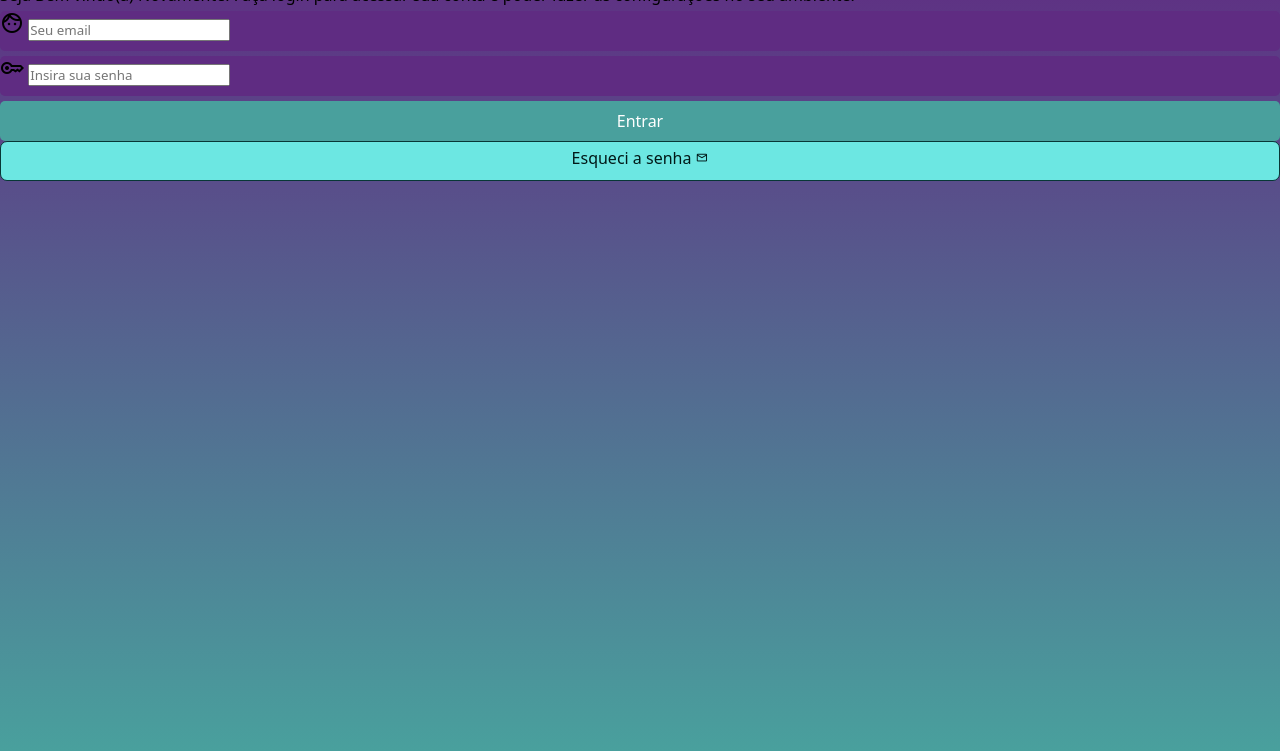
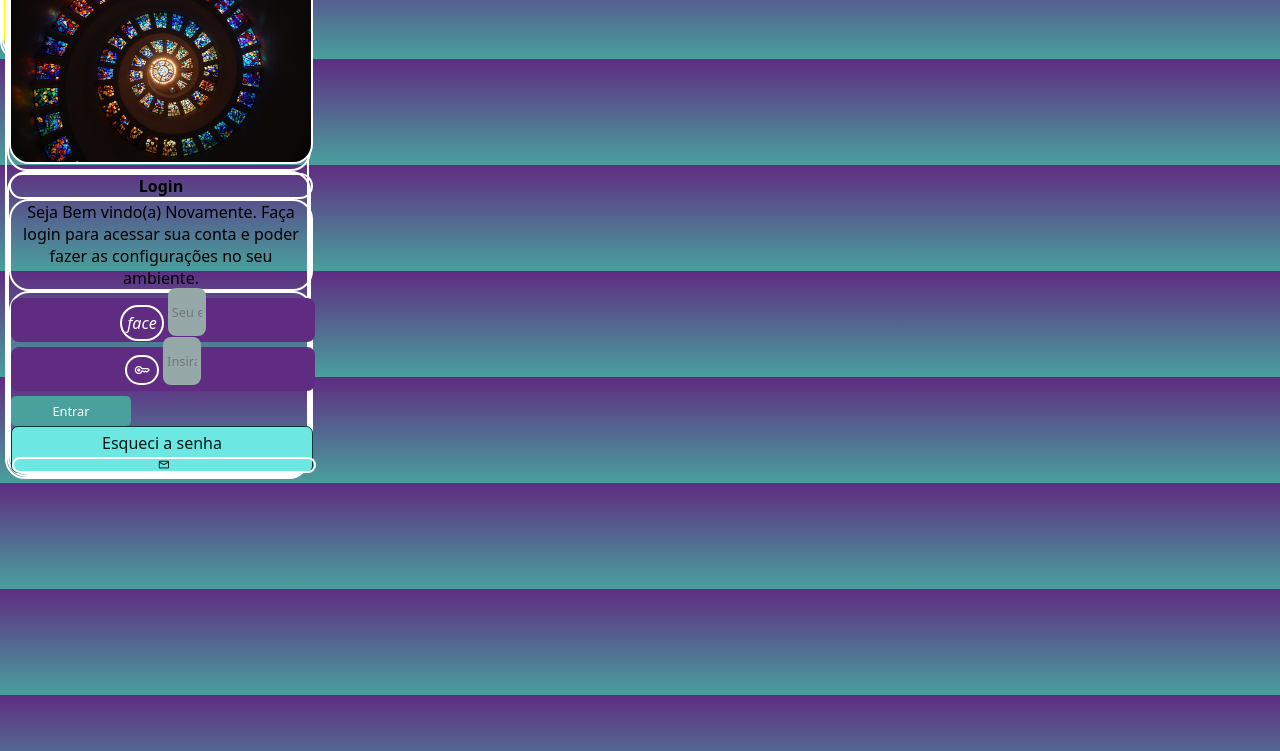
Before and after one commit to HugoGonzales1278/projeto-login, a plain HTML site: page index.html in a window 1280 px wide. Shown: the part 49-800 px from the top of the page. Drawn offline with nearby package versions, Linux system fonts and the light colour scheme.

Commit message:
cheio de bugs

```diff
--- a/estilos/media-query.css
+++ b/estilos/media-query.css
@@ -13,12 +13,14 @@
  */
 
  @media screen and (min-width: 768px) and (max-width:992px)
+ /*CONFIGURAÇÃO PARA TABLET*/
  {
     body{
         background-image: linear-gradient(to top, #49a09d, #5f2c82);
     }
     section#login {
         width: 80vw;
+        height: 280px;
     }
     section#login > div#imagem{
         float: left;
@@ -30,22 +32,25 @@
         width: 70%;
     }
  }
- @media screen and (min-width:992px) {
+ @media screen and (min-width:992px)/*CONFIGURAÇÃO PARA DESKTOP*/ {
     body{
         background-image: linear-gradient(to top, #49a09d, #5f2c82);
     }
     section#login{
-        width: 950px;
+        width: 950vw;
+        height: 350px;
     }
 
     section#login > div#imagem {
+        display: block;
         float: right;
         width: 50%;
         height: 100%;
     }
     section#login > div#formulario {
+        display: block;
         float: left;
-        width: 50%;
+        width: 25%;
         height: 50%;
     }
     div#formulario > h1 {
@@ -53,5 +58,6 @@
     }
     div#formulario > p {
         font-size: 1.2em;
+        margin: 20px 0px;
     }
  }
--- a/estilos/style.css
+++ b/estilos/style.css
@@ -1,57 +1,86 @@
 @charset "UTF-8";
 
+/*Todas as mídias
+
+ Typical Device Breakpoints
+ Pequenas Telas-- até 600 aprox
+ celular: 600px até 768px de largura ou +
+ tablet:769px até 992px
+ pc:992px até 1200px
+
+ Grandes Telas--:Acima de 1200px
+ TVs:
+ */
 /*
 Paleta de cores:
 Verde: #49a09d
 Lilás: #5f2c82
 */
+
 * {
     font-family: system-ui, -apple-system, BlinkMacSystemFont, 'Segoe UI', Roboto, Oxygen, Ubuntu, Cantarell, 'Open Sans', 'Helvetica Neue', sans-serif;
+    text-align: center;
+    font-size: 1em;
+    content: counter(name);
     padding: 0px;
+    border: 0px;
     margin: 0px;
-    box-sizing: border-box;
-}
+    border: 2px solid white;
+    height: auto;
+    border-radius: 20px;
+    content: icon;
+    width: 300px;
+
+
     body, html {
         background-color: #5f2c82;
-    height: 100vh;
-    width: 100vw;
+        background-position: center center;
+
     }
     main {
         position: relative;
-    height: 100vh;
-    width: 100vw;
+
     }
-section#login {
-    position: absolute;
-    top: 50%;
-    left: 50%;
-    transform: translate(-50%, -50%);
+    main#box-1{
+        width: 300px;
+        height: 100px;
+        border: 1px solid yellow;
+    }
+    section#login {/*tela-celphone*/
+        position: relative;
+        top: 50px;
+        left: 50px;
         overflow: hidden;
 
         background-color: white;
         width: 250px;
         height: 515px;
         border-radius: 20px;
-    box-shadow: 0px 0px 10px #00000073;
+        box-shadow: 0px 0px 10px #00000048;
 
+
+
+        transform: translate(-50%, -50%);
         transition: width .3s, height .3s;
         transition-timing-function: ease;
     }
-section#login>div#imagem{
+    section#login > div#imagem{
         display: block;
-    background: #5f2c82 url(../imagens/pexels-pixabay-161154.jpg) no-repeat;
+        background: #5f2c82 url(../imagens/papel-de-parede.png) no-repeat;
         background-position: left bottom;
         background-size: cover;
-    height: 200px;
+        width: 30px;
+        height: 100px;
     }
 
     section#login > div#formulario {
         display: block;
         padding: 10px;
+        width: 100%;
     }
     div#formulario > h1 {
         text-align: center;
-    margin-bottom: 10px;
+        margin-bottom: 5px;
     }
     div#formulario > p {
         font-size: 0.8em;
@@ -59,10 +88,11 @@ div#formulario > p {
 
     form > div.campo{
         background-color: #5f2c82;
+        border: 2px solid #5f2c82;
         display: block;
         width: 100%;
         height: 40px;
-    border-radius: 5px;
+        border-radius: 8px;
         margin: 5px 0px;
     }
 
@@ -70,11 +100,35 @@ div.campo > label{
         display: none;
     }
 
+    div.campo > i {
+        color: white;
+    /* background-color: black;*/
+        font-size: 1em;
+        width: 20px;
+        padding: 5px;
+    }
+
+    div.campo > input {
+        background-color: #96a9a8;
+        font-size: 0.8em;
+        width: 30px;
+        height: 100%;
+        border: 0px;
+        border-radius: 8px;
+        padding: 4px;
+        transform: translateY(-12px);
+    }
+
+    div.campo > input:focus-within {
+        background-color: white;
+        border: none;
+    }
+
     form > input[type=submit]{
         display: block;
-    font-size: 1em;
-    width: 100%;
-    height: 40px;
+        font-size: 0.8em;
+        width: 40%;
+        height: 30px;
         background-color: #49a09d;
         color: white;
         border: none;
@@ -104,6 +158,7 @@ form > a.botao:hover{
         background-color: #f1f4f4;
     }
 
-form > a.botao > span{
+    form > a.botao > i{
         font-size: 0.8em;
     }
+}
--- a/index.html
+++ b/index.html
@@ -4,8 +4,7 @@
     <meta charset="UTF-8">
     <meta name="viewport" content="width=device-width, initial-scale=1.0">
     <title>Login</title>
-    <link rel="stylesheet" href="https://fonts.googleapis.com/css2?family=Material+Symbols+Outlined:opsz,wght,FILL,GRAD@20..48,100..700,0..1,-50..200&icon_names=face" />
-    <link href="https://fonts.googleapis.com/css2?family=Material+Symbols+Outlined" rel="stylesheet" />
+    <link href="https://fonts.googleapis.com/icon?family+Material+Icons"rel="stylesheet" >
     <link rel="stylesheet" href="https://fonts.googleapis.com/css2?family=Material+Symbols+Outlined:opsz,wght,FILL,GRAD@20..48,100..700,0..1,-50..200&icon_names=mail" />
     <link rel="stylesheet" href="https://fonts.googleapis.com/css2?family=Material+Symbols+Outlined:opsz,wght,FILL,GRAD@24,400,0,0&icon_names=key" />
     <link rel="stylesheet" href="estilos/style.css">
@@ -13,35 +12,30 @@
 
 </head>
 <body>
-    <main>
+    <main id="box-1">
         <section id="Login">
             <div id="Imagem">
                 <!--Aqui vai as imagens nas css-->
+                <img src="../projeto-login/imagens/papel-de-parede.png" alt="">
             </div>
             <div id="Formulário">
                 <h1>Login</h1>
                 <p>Seja Bem vindo(a) Novamente. Faça login para acessar sua conta e poder fazer as configurações no seu ambiente.</p>
                 <form action="login.php" method="post" autocomplete="on">
                     <div class="campo">
-                        <span class="material-symbols-outlined">
-                            face
-                            </span>
-
+                        <i class="material-icons">face</i>
                         <input type="email" name="login" id="ilogin" placeholder="Seu email" autocomplete="email" required maxlength="30">
                         <label for="ilogin">Login</label>
 
                     </div>
                     <div class="campo">
-                        <span class="material-symbols-outlined">
-                            key
-                        </span>
+                        <i class="material-symbols-outlined">key</i>
                          <input type="password" name="senha" id="isenha" placeholder="Insira sua senha" autocomplete="current-password" required minlength="8" maxlength="20">
                         <label for="isenha">Senha</label>
-
                     </div>
                     <input type="submit" value="Entrar">
                     <a href="esqueci.html" class="botao">Esqueci a senha
-                        <span class="material-symbols-outlined">mail</span>
+                        <i class="material-symbols-outlined">mail</i>
                     </a>
                 </form>
             </div>
```
Also changed, not shown: imagens/papel-de-parede.png (added), imagens/pexels-pixabay-161154.jpg, 1 other file. Lines whose indentation alone changed are shown as unchanged.
